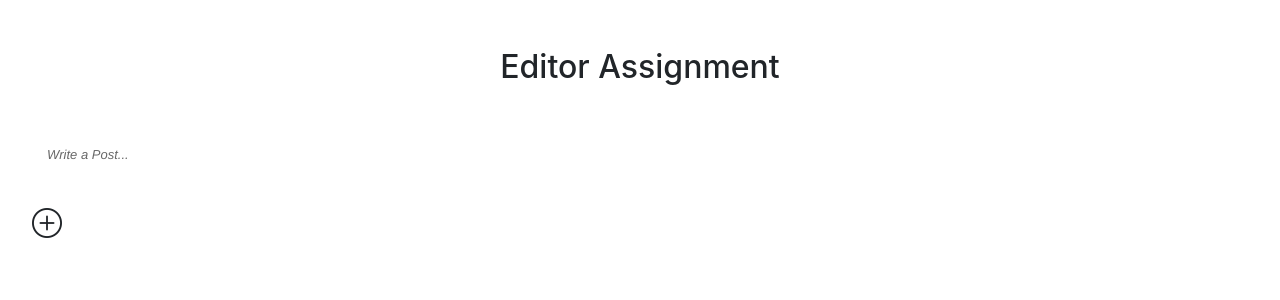
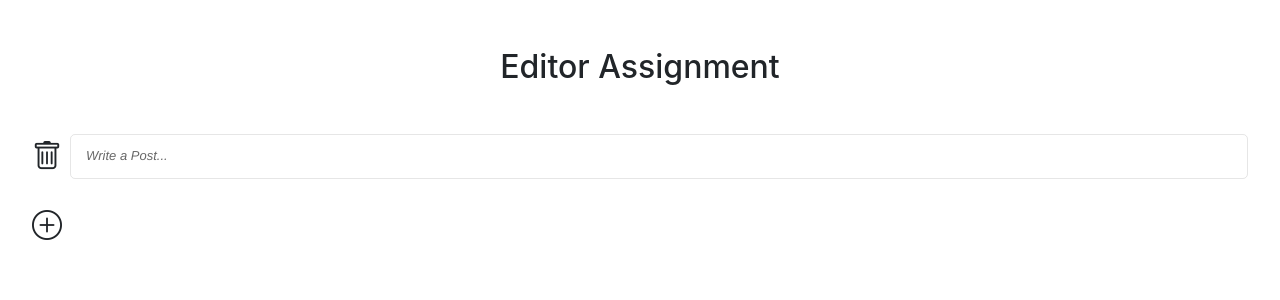
Before and after one commit to DivyanshArya23/NextJS_EkankTask, a Next.js app: page / in a window 1280 px wide. Shown: the top 300 px of the page. Built offline with nearby package versions, Linux system fonts and the light colour scheme.

Commit message:
ui improvements

```diff
--- a/src/components/Editor/AddEditor.jsx
+++ b/src/components/Editor/AddEditor.jsx
@@ -81,7 +81,10 @@ const OptionMenu = ({ handleOptionClick }) => {
               }}
             >
               <div className={cns('d-flex')}>
-                <div className={cns('flex-column', cls.image)}></div>
+                <div
+                  className={cns('flex-column', cls.image)}
+                  style={{ backgroundImage: `url(${opt.image})` }}
+                ></div>
                 <div className={cns('flex-column', cls.detail)}>
                   <div className={cns(cls.label)}>{opt.label}</div>
                   <small className={cns(cls.desc)}>{opt.description}</small>
--- a/src/components/Editor/AddEditor.module.scss
+++ b/src/components/Editor/AddEditor.module.scss
@@ -1,7 +1,6 @@
 @import './../../../styles/_vars.scss';
 
 .addBtn {
-  font-size: 30px;
 }
 
 .optionBox {
@@ -41,7 +40,6 @@
       width: auto;
       min-height: 70px;
       min-width: 70px;
-      background-image: url('/images/turtle.jpg');
       background-size: cover;
     }
   }
--- /dev/null
+++ b/src/components/Editor/DeleteBtn.jsx
@@ -0,0 +1,11 @@
+import React from 'react';
+
+const DeleteBtn = ({ onClick, className = '' }) => {
+  return (
+    <div className={className} onClick={onClick}>
+      <i className="bi bi-trash"></i>
+    </div>
+  );
+};
+
+export default DeleteBtn;
--- a/src/components/Editor/editor.module.scss
+++ b/src/components/Editor/editor.module.scss
@@ -1,2 +1,6 @@
-// .reactQuillEditor {
-// }
+@import '../../../styles/_vars';
+
+.reactQuillEditor {
+  border: 1px solid $gray20;
+  border-radius: 5px;
+}
--- a/src/components/Editor/index.jsx
+++ b/src/components/Editor/index.jsx
@@ -1,13 +1,15 @@
 import React, { Fragment, useState, useCallback } from 'react';
 import { v4 } from 'uuid';
 import dynamic from 'next/dynamic';
-// import cls from './editor.module.scss';
+import cns from 'classnames';
+import cls from './editor.module.scss';
 import 'react-quill/dist/quill.bubble.css';
 import { EDITOR_TYPES, toolbarConfig } from '../../config';
 import ImageCard from '../ImageCard';
 import AddEditor from './AddEditor';
 const ReactQuill = dynamic(() => import('react-quill'), { ssr: false });
 import './CustomBubbleTheme';
+import DeleteBtn from './DeleteBtn';
 
 const Editor = () => {
   const [editorList, setEditorList] = useState([
@@ -34,7 +36,7 @@ const Editor = () => {
           <ReactQuill
             theme="bubble"
             placeholder="Write a Post..."
-            className="flex-grow-1"
+            className={cns(cls.reactQuillEditor, 'flex-grow-1')}
             onChange={(e) => {
               handleEditorValueChange({ value: e, index });
             }}
@@ -50,16 +52,33 @@ const Editor = () => {
     }
   };
 
+  const handleDelete = (index) => {
+    setEditorList((editorList) => {
+      const editorListCopy = [...editorList];
+      editorListCopy.splice(index, 1);
+      return editorListCopy;
+    });
+  };
+
   return (
     <div className="d-flex flex-column pb-5 mb-5">
       {editorList?.map((editor, index, list) => (
         <Fragment key={editor.id}>
-          <div className="d-flex flex-row mb-4">{getEditor(editor, index)}</div>
-          {index === list.length - 1 && (
+          <div className="d-flex flex-row mb-4">
+            <DeleteBtn
+              className="d-flex align-items-center pe-2"
+              onClick={() => {
+                handleDelete(index);
+              }}
+            />
+            {getEditor(editor, index)}
+          </div>
+          {/* {index === list.length - 1 && (
             <AddEditor index={index} setEditorList={setEditorList} />
-          )}
+          )} */}
         </Fragment>
       ))}
+      <AddEditor index={editorList.length} setEditorList={setEditorList} />
     </div>
   );
 };
--- a/src/components/ImageCard/index.jsx
+++ b/src/components/ImageCard/index.jsx
@@ -5,7 +5,7 @@ import cls from './ImageCard.module.scss';
 const ImageCard = ({ src }) => {
   return (
     <div
-      className={cns(cls.container, 'm-1')}
+      className={cns(cls.container)}
       style={{ backgroundImage: `url(${src})` }}
     />
   );
--- a/src/config.js
+++ b/src/config.js
@@ -8,11 +8,13 @@ export const editorOptions = [
     value: EDITOR_TYPES.TEXT,
     label: 'Text',
     description: 'Just Start writing with plain text',
+    image: '/images/turtle.jpg',
   },
   {
     value: EDITOR_TYPES.IMAGE,
     label: 'Image',
     description: 'Upload or Embed with a link',
+    image: '/images/turtle.jpg',
   },
 ];
 
--- a/styles/globals.scss
+++ b/styles/globals.scss
@@ -9,3 +9,7 @@ body {
 * {
   box-sizing: border-box;
 }
+i {
+  cursor: pointer;
+  font-size: 30px;
+}
```
